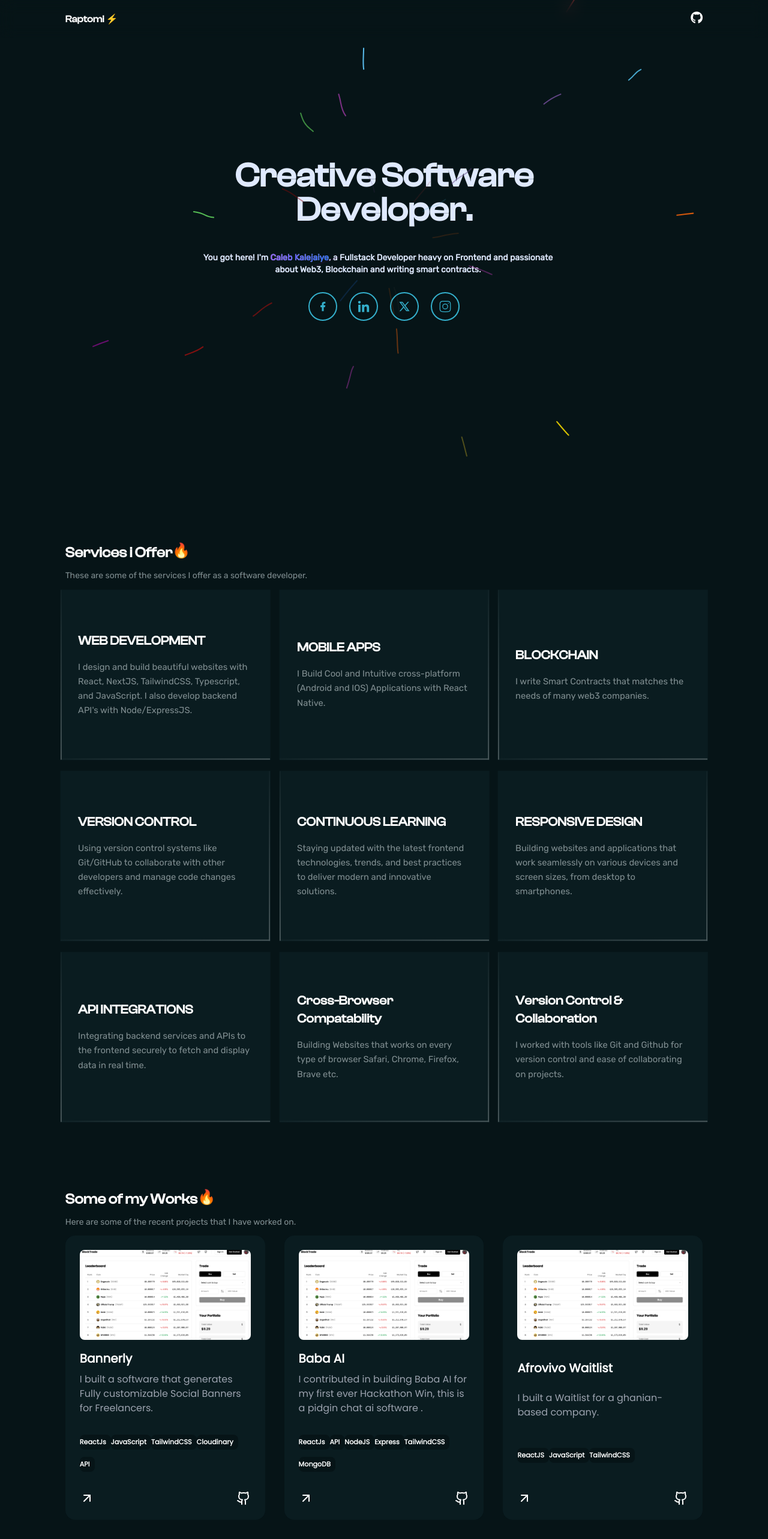
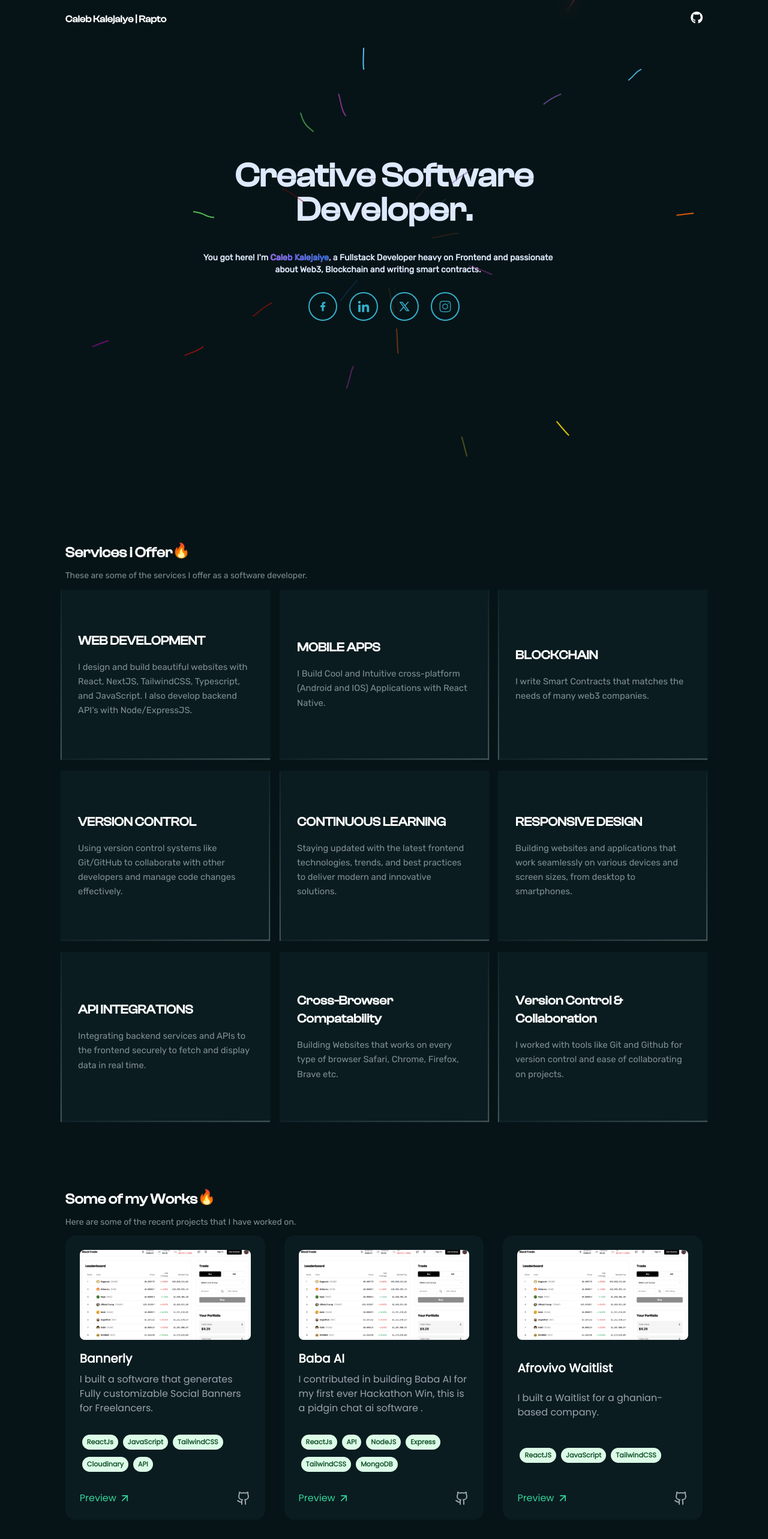
Before and after one commit to heyrapto/portfolio-, a React (Vite) app: page / in a window 1280 px wide. Shown: the top 2566 px of the page at 60% size. Built offline with nearby package versions, Linux system fonts and the light colour scheme.

Commit message:
update ui

```diff
--- a/src/components/Footer.tsx
+++ b/src/components/Footer.tsx
@@ -53,7 +53,7 @@ export const Footer = () => {
             </div>
             <div className="text-white font-bold text-sm mt-[5rem] my-[2rem] flex items-center text-center justify-center">
               <p>&copy; 2025</p>
-              <p className="ml-2">Raptomi</p>
+              <p className="ml-1">Raptomi</p>
             </div>
           </div>
         </div>
--- a/src/components/Navbar.tsx
+++ b/src/components/Navbar.tsx
@@ -4,7 +4,7 @@ export const Navbar = () => {
             <div className="flex justify-center w-full">
                 <div className="flex justify-between my_fixed_width items-center">
                     <span className="text-base font-bold font-clash">
-                        Raptomi ⚡
+                    Caleb Kalejaiye | Rapto
                     </span>
                     <a
                         href="https://www.github.com/heycalebszn"
--- a/src/components/ui/animated-testimonials.tsx
+++ b/src/components/ui/animated-testimonials.tsx
@@ -110,7 +110,7 @@ export const AnimatedTestimonials = ({
               ease: "easeInOut",
             }}
           >
-            <h3 className="text-2xl font-bold dark:text-white text-black">
+            <h3 className="text-2xl font-bold dark:text-white text-white">
               {testimonials[active].name}
             </h3>
             <p className="text-sm text-gray-400 dark:text-neutral-500">
--- a/src/pages/Home.tsx
+++ b/src/pages/Home.tsx
@@ -18,7 +18,7 @@ const Hero = () => {
             <div className="mt-[1.7rem] flex space-x-5 items-center justify-center">
               <a
                 href="https://www.facebook.com/raptomiofw"
-                className="rounded-full border-2 border-[#34afcb] hover:border-green hover:bg-green md:p-2 p-0"
+                className="rounded-full border-2 border-[#34afcb] hover:border-green hover:bg-green md:p-2 p-0 cursor-pointer"
                 target="_blank"
               >
                 <SvgIcons
--- a/src/pages/RecentWorks.tsx
+++ b/src/pages/RecentWorks.tsx
@@ -5,7 +5,7 @@ import { SS } from "../assets";
 const RecentWorks = () => {
   const tagsWrapperStyle = "my-[1rem] flex flex-wrap gap-y-3 w-full";
   const tagStyle =
-    "py-1 pr-2 rounded-lg bg-[#061417] text-white text-[0.7rem] font-bold overflow-nextline";
+    "py-1 p-2 bg-[#DCFCE7] text-[#14532D] text-[0.7rem] font-bold overflow-nextline mx-1 rounded-full cursor-pointer";
 
   const projects = [
     {
@@ -120,15 +120,18 @@ const RecentWorks = () => {
               <div className="flex justify-between items-center mt-4">
                 <a
                   href={project.previewLink}
-                  className="text-secondary-400 hover:text-secondary-300 transition-colors hover:scale-110"
+                  className="text-emerald-400 hover:text-emerald-300 transition-colors hover:scale-110 flex items-center gap-1"
                   target="_blank"
                   rel="noopener noreferrer"
                 >
-                  <ArrowUpRight />
+                  <span className="text-emerald-400 hover:text-emerald-300 transition-colors">
+                    Preview
+                  </span>{" "}
+                  <ArrowUpRight className="w-[20px]" />
                 </a>
                 <a
                   href={project.githubLink}
-                  className="text-secondary-400 hover:text-secondary-300 transition-colors hover:scale-110"
+                  className="text-gray-400 hover:text-gray-300 transition-colors hover:scale-110"
                   target="_blank"
                   rel="noopener noreferrer"
                 >
```
